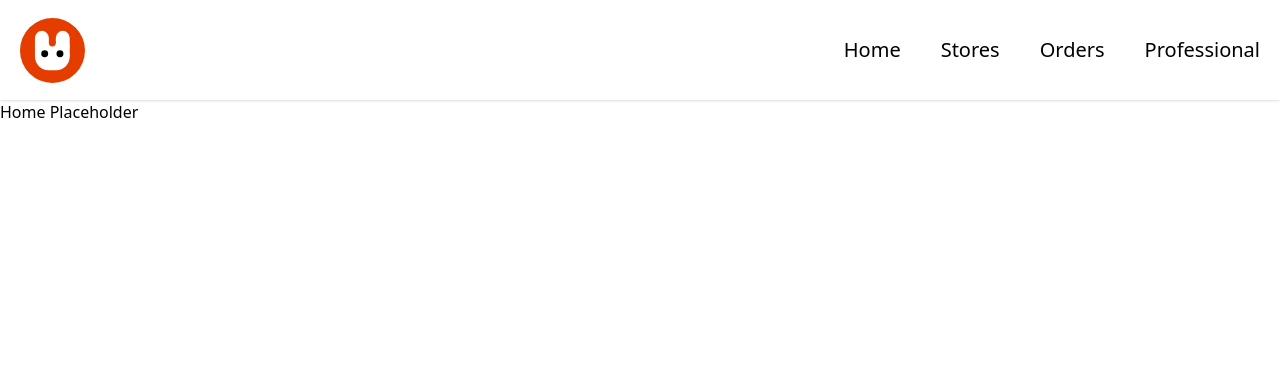
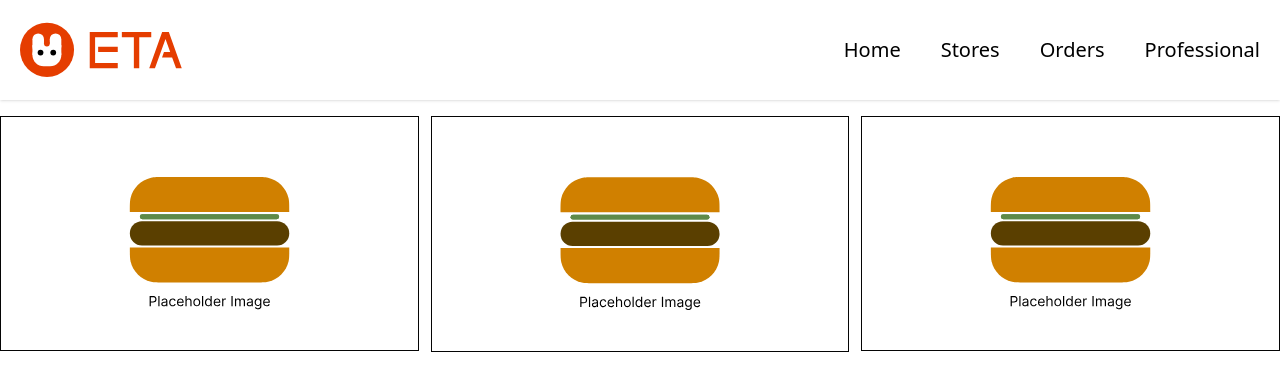
Before and after one commit to baran-tas/COMP208GroupProject, a Next.js app in the folder frontend/: page / in a window 1280 px wide. Shown: the top 390 px of the page. Built offline with nearby package versions, Linux system fonts and the light colour scheme.

Commit message:
Added placeholder images and updated logo

```diff
--- a/frontend/components/navbar.tsx
+++ b/frontend/components/navbar.tsx
@@ -7,9 +7,9 @@ export default function NavBar() {
       <nav className = "sticky w-full h-25 shadow">
         <div className = "flex justify-between items-center h-full w-full px-5">
             <Image
-              src = "/bunnilogo.svg"
-              height = "65"
-              width = "65"
+              src = "/etalogo.svg"
+              height = "418"
+              width = "163"
               className = "hidden md:block"
               alt = "Bunni Soft Logo"
             />
--- a/frontend/pages/index.tsx
+++ b/frontend/pages/index.tsx
@@ -1,10 +1,39 @@
 import NavBar from "@/components/navbar";
+import Image from "next/image";
 
 export default function Home() {
   return (
     <div>
       <div><NavBar /></div>
-      <div>Home Placeholder</div>
+      <div className = "w-full mt-4 grid grid-cols-3 place-items-center gap-3">
+        <div>
+          <Image
+            src = "/placeholder.svg"
+            height = "1050"
+            width = "591"
+            className = "hidden md:block hover:shadow-xl"
+            alt = "Placeholder Image"
+          />
+        </div>
+        <div>
+          <Image
+            src = "/placeholder.svg"
+            height = "1050"
+            width = "591"
+            className = "hidden md:block hover:shadow-xl"
+            alt = "Placeholder Image"
+          />
+        </div>
+        <div>
+          <Image
+            src = "/placeholder.svg"
+            height = "1050"
+            width = "591"
+            className = "hidden md:block hover:shadow-xl"
+            alt = "Placeholder Image"
+          />
+        </div>
+      </div>
     </div>
   );
 }
```
Also changed, not shown: frontend/public/etalogo.svg (added), frontend/public/placeholder.svg (added).
